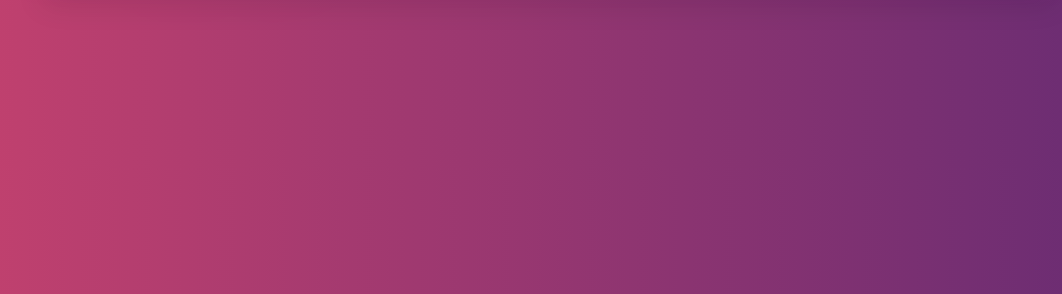
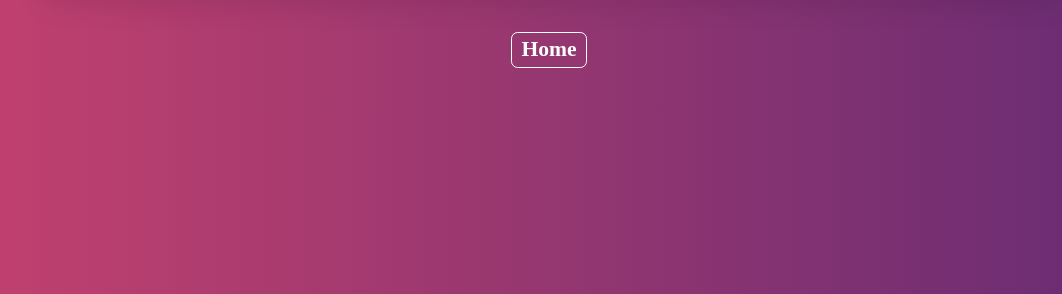
Before and after one commit to Felipe-S-Borges/Desafio-Ideyas, a Django app: template Desafio/cadastro/templates/cadastro/index.html in a window 1280 px wide. Shown: the part 153-447 px from the top of the page, without its empty margins (91-1153 px from the left). Run offline with Django 3.2, Linux system fonts and the light colour scheme; the template is opened without the code that fills it, so the values that code supplies are empty.

Commit message:
Footer cadastro

```diff
--- a/Desafio/cadastro/templates/cadastro/index.html
+++ b/Desafio/cadastro/templates/cadastro/index.html
@@ -54,8 +54,10 @@
             -->
 
         </table>
+        <footer> <a href="/home/">Home</a> </footer>
     </div>
 
     <script src="{% static 'js/scripts.js' %}"></script>
+
 </body>
 </html>
--- a/Desafio/static/css/cadastro.css
+++ b/Desafio/static/css/cadastro.css
@@ -6,8 +6,6 @@ html{
     --buttonHover: rgb(213, 247, 162);
     --nthRow: rgb(247, 236, 242);
     --tableLine:pink;
-
-
 }
 body{
     background: #642B73;
@@ -80,6 +78,8 @@ body{
         0 0 92px #f09,
         0 0 102px #f09,
         0 0 151px #f09;
+
+
 }
 
 @keyframes piscar {
@@ -166,3 +166,24 @@ table td{
     padding: 0.375rem 0;
     border-bottom: 1pt solid var(--tableLine);
 }
+
+footer {
+    display: flex;
+    justify-content: center;
+    align-items: center;
+    padding: 2rem 0;
+}
+
+footer a{
+    text-decoration: none;
+    color: white;
+    font-weight: 600;
+    font-size: 1.35rem;
+    border: 1pt solid white;
+    border-radius: 5pt;
+    padding: 0.3rem 0.6rem;
+}
+
+footer a:hover{
+    color: rgb(248, 242, 169);
+}
```
